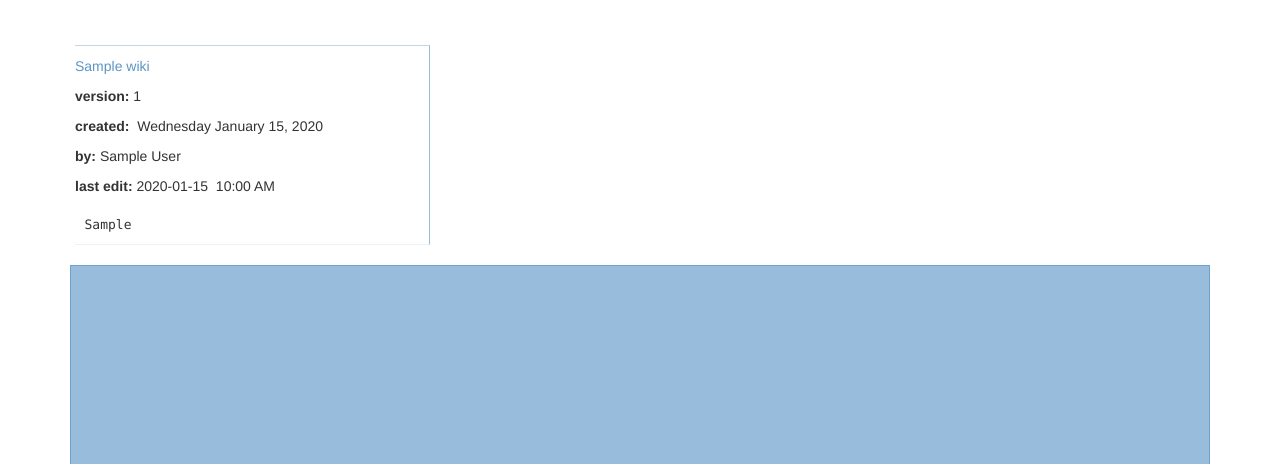
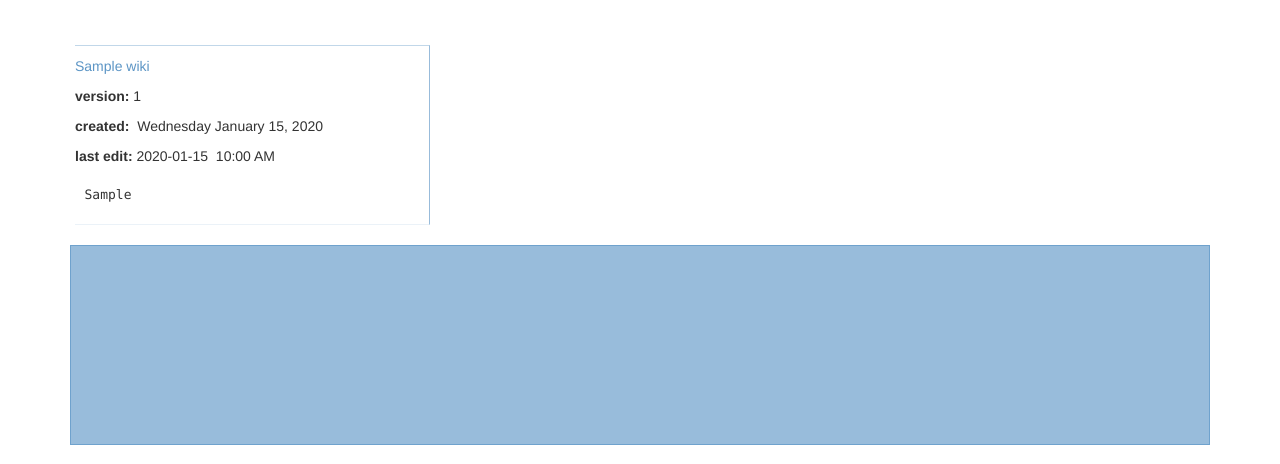
Before and after one commit to jreiher2003/Wiki, a Flask app: page / in a window 1280 px wide. Shown: the part 52-516 px from the top of the page. Run offline with Flask 2, Linux system fonts and the light colour scheme; tables that the repository leaves empty hold one stand-in row (values such as "Sample post"); some libraries are stand-ins or nearby versions.

Commit message:
Remove created by

```diff
--- a/app/templates/index.html
+++ b/app/templates/index.html
@@ -8,7 +8,7 @@
                 <p><a href="{{ post.page_name }}">{{ post.page_name }}</a></p>
                 <p><strong>version:&nbsp;</strong>{{ post.version }}</p>
                 <p><strong>created:&nbsp; </strong>{{ post.format_date }}</p>
-                <p><strong>by:&nbsp;</strong>{{ post.user.name }}</p>
+                <!-- {#<p><strong>by:&nbsp;</strong>{{ post.user.name }}</p>#} -->
                 <p><strong>last edit:&nbsp;</strong>{{ post.last_modified_date }}&nbsp; {{ post.last_modified_time }}</p>
                 <pre>{{ post.wiki_post | safe }}</pre>
             </div>
```
